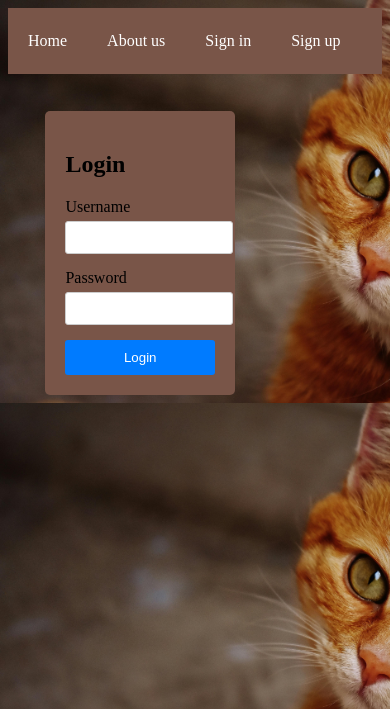
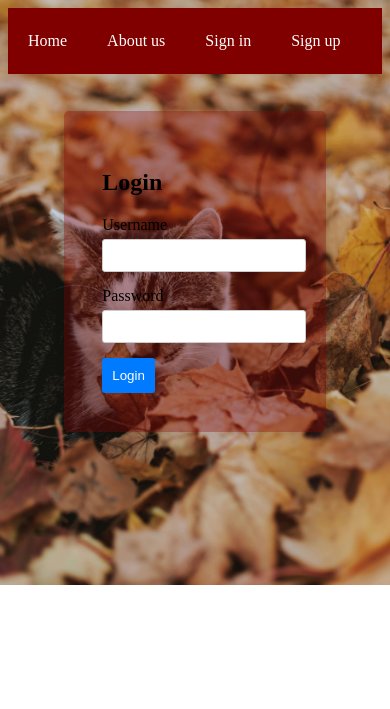
Before and after one commit to DeFatso/PetPhysique-Pro, a Flask app: page /login in a window 390 px wide. Shown: the top 709 px of the page. Run offline with Flask 3, Linux system fonts and the light colour scheme.

Commit message:
made the login adjust to smaller screen sizes

```diff
--- a/pet-physique-pro-backend/static/styles/login.css
+++ b/pet-physique-pro-backend/static/styles/login.css
@@ -2,19 +2,20 @@ body {
     background-image: url("../images/0-login_page.jpeg");
     background-size: cover;
     align-content: center;
+    background-repeat: no-repeat;
 }
 
 nav {
     display: flex;
     width: 100%;
-    background-color: #795548;
+    background-color: maroon;
     padding-top: 10px;
     padding-bottom: 10px;
     overflow: hidden;
 }
 .login-container {
-    background-color: #795548;
-    padding: 20px;
+    background-color: rgba(128, 0, 0, 0.352);
+    padding: 15px;
     border-radius: 5px;
     box-shadow: 0 0 10px rgba(0, 0, 0, 0.1);
     width: 50%;
@@ -23,11 +24,13 @@ nav {
 #login_flex {
     display: flex;
     height: 100%;
-    width: 80%;
-    margin-left: auto;
-    margin-right: auto;
-    margin-top: 10%;
-    justify-content: left;
+    padding-left: 5%;
+    padding-right: 5%;
+    padding-top: 10%;
+    padding-bottom: 10%;
+    margin-left: 10%;
+    margin-right: 10%;
+    justify-content: center;
     align-items: center;
 }
 
@@ -44,6 +47,10 @@ nav a {
     margin-bottom: 15px;
 }
 
+#login_flex form {
+    padding: 10%;
+}
+
 .input-group label {
     display: block;
     margin-bottom: 5px;
@@ -57,9 +64,8 @@ nav a {
 }
 
 button {
-    width: 100%;
+    background-color: #007bff;
     padding: 10px;
-    background-color: #007bff;
     color: #fff;
     border: none;
     border-radius: 3px;
@@ -70,3 +76,16 @@ button {
 button:hover {
     background-color: #0056b3;
 }
+
+@media only screen and (max-width: 828px) {
+    /* Add your responsive styles here */
+    body {
+        height: 100%;
+        background-image: url("../images/1-login_image.jpeg");
+        background-size: cover; /* Adjust background size for better fit */
+    }
+    .login-container {
+        width: 90%; /* Adjust login container width for better fit */
+    }
+    /* Add more styles as needed */
+}
--- a/pet-physique-pro-backend/templates/login.html
+++ b/pet-physique-pro-backend/templates/login.html
@@ -5,18 +5,18 @@
     <meta name="viewport" content="width=device-width, initial-scale=1.0">
     <title>PetPhysique Pro</title>
     <link rel="stylesheet" href="../static/styles/login.css">
-</head>
-<body>
     <nav>
         <a href="/">Home</a>
         <a href="">About us</a>
         <a href="/login">Sign in</a>
         <a href="/sign-up">Sign up</a>
     </nav>
+</head>
+<body>
     <div id="login_flex">
         <div class="login-container">
-            <h2>Login</h2>
             <form action="/login" method="POST">
+                <h2>Login</h2>
                 <div class="input-group">
                     <label for="username">Username</label>
                     <input type="text" id="username" name="username" required>
--- a/pet-physique-pro-backend/templates/signup.html
+++ b/pet-physique-pro-backend/templates/signup.html
@@ -15,8 +15,8 @@
     </nav>
     <div id="login_flex">
         <div class="login-container">
-            <h2>Sign up</h2>
             <form action="/sign-up", method="POST">
+                <h2>Sign up</h2>
                 <div class="input-group">
                     <label for="username">Username</label>
                     <input type="text" id="username" name="username" required>
```
Also changed, not shown: pet-physique-pro-backend/static/images/1-login_image.jpeg (added), pet-physique-pro-backend/static/images/login_cat.jpeg (added).
